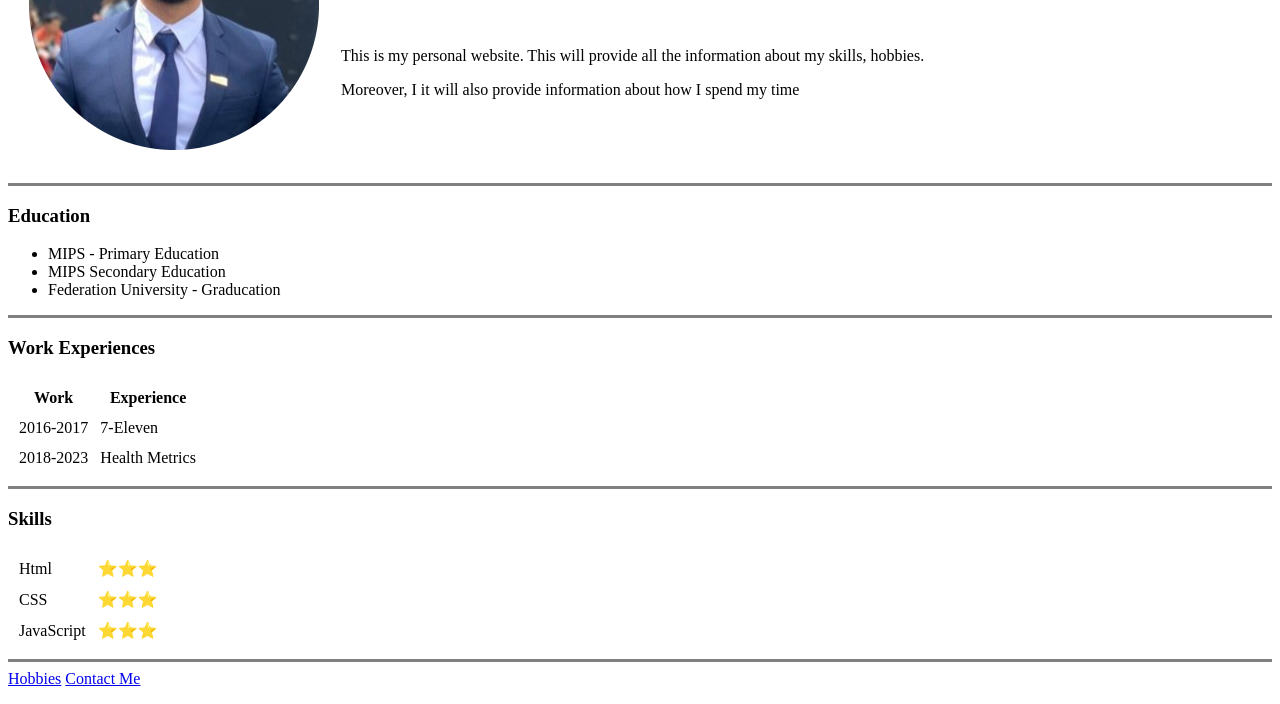
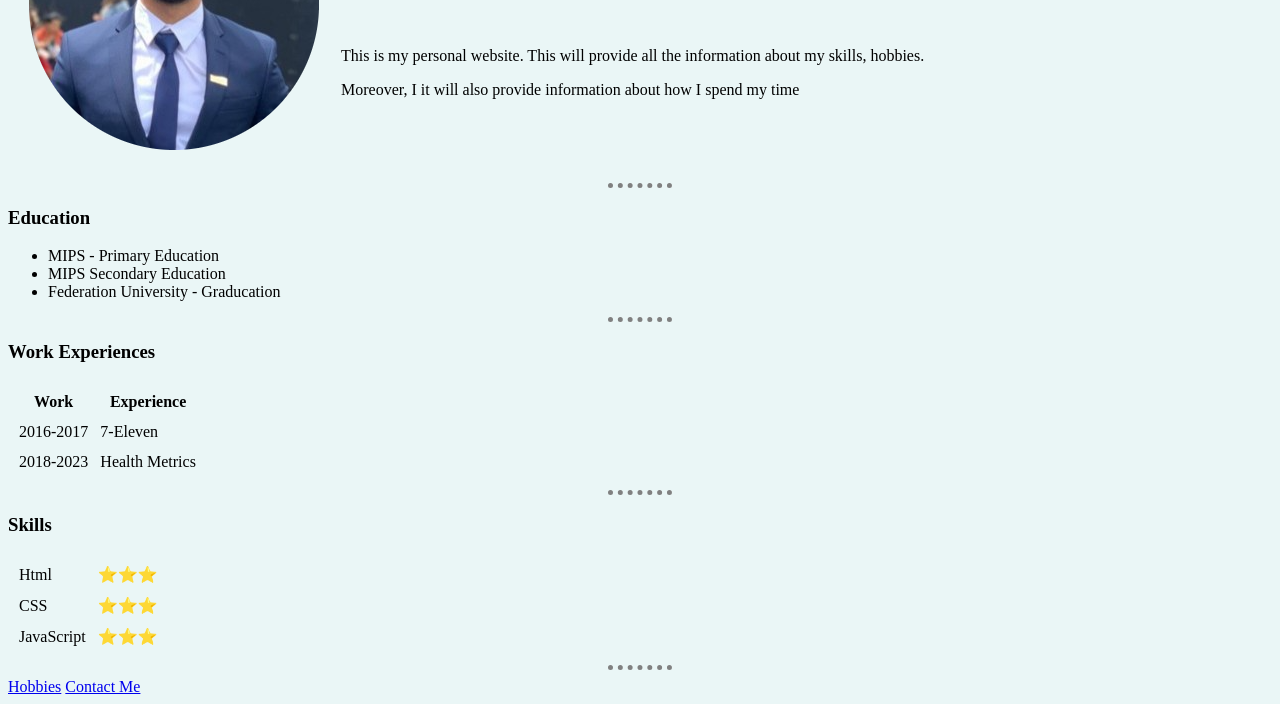
Before and after one commit to ShubJohal/Personal-Website, a plain HTML site: page index.html in a window 1280 px wide. Shown: the part 169-873 px from the top of the page. Drawn offline with Linux system fonts and the light colour scheme; files whose address does not match are found by name.

Commit message:
CSS Lesson

```diff
--- a/index.html
+++ b/index.html
@@ -3,6 +3,7 @@
 
     <head>
         <meta charset="UTF-8">
+        <link rel="stylesheet" href="style.css">
         <title>Shubpreet's Website 😎</title>
     </head>
 
@@ -22,7 +23,7 @@
         </table>
 
 
-        <hr size="3" noshade>
+        <hr>
 
         <h3>Education</h3>
         <ul>
@@ -30,7 +31,7 @@
             <li>MIPS Secondary Education</li>
             <li>Federation University - Graducation</li>
         </ul>
-        <hr size="3" noshade>
+        <hr >
         <h3>Work Experiences</h3>
         <table cellspacing="10">
             <thead>
@@ -51,7 +52,7 @@
             </tbody>
 
         </table>
-        <hr size="3" noshade>
+        <hr>
         <h3>Skills</h3>
 
         <table cellspacing="10">
@@ -72,7 +73,7 @@
                 <td>⭐⭐⭐</td>
             </tr>
         </table>
-        <hr size="3" noshade>
+        <hr>
         <a href=" Hobbies.html"> Hobbies</a>
         <a href="contact.html">Contact Me</a>
 
--- /dev/null
+++ b/style.css
@@ -0,0 +1,16 @@
+body {
+
+    background-color: #EAF6F6;
+}
+
+hr {
+
+
+    border-style: none;
+    border-top-style: dotted;
+    border-width: 5px;
+    border-color: grey;
+    width: 5%;
+
+
+}
```
Also changed, not shown: contact.html (+1 -0 lines).
